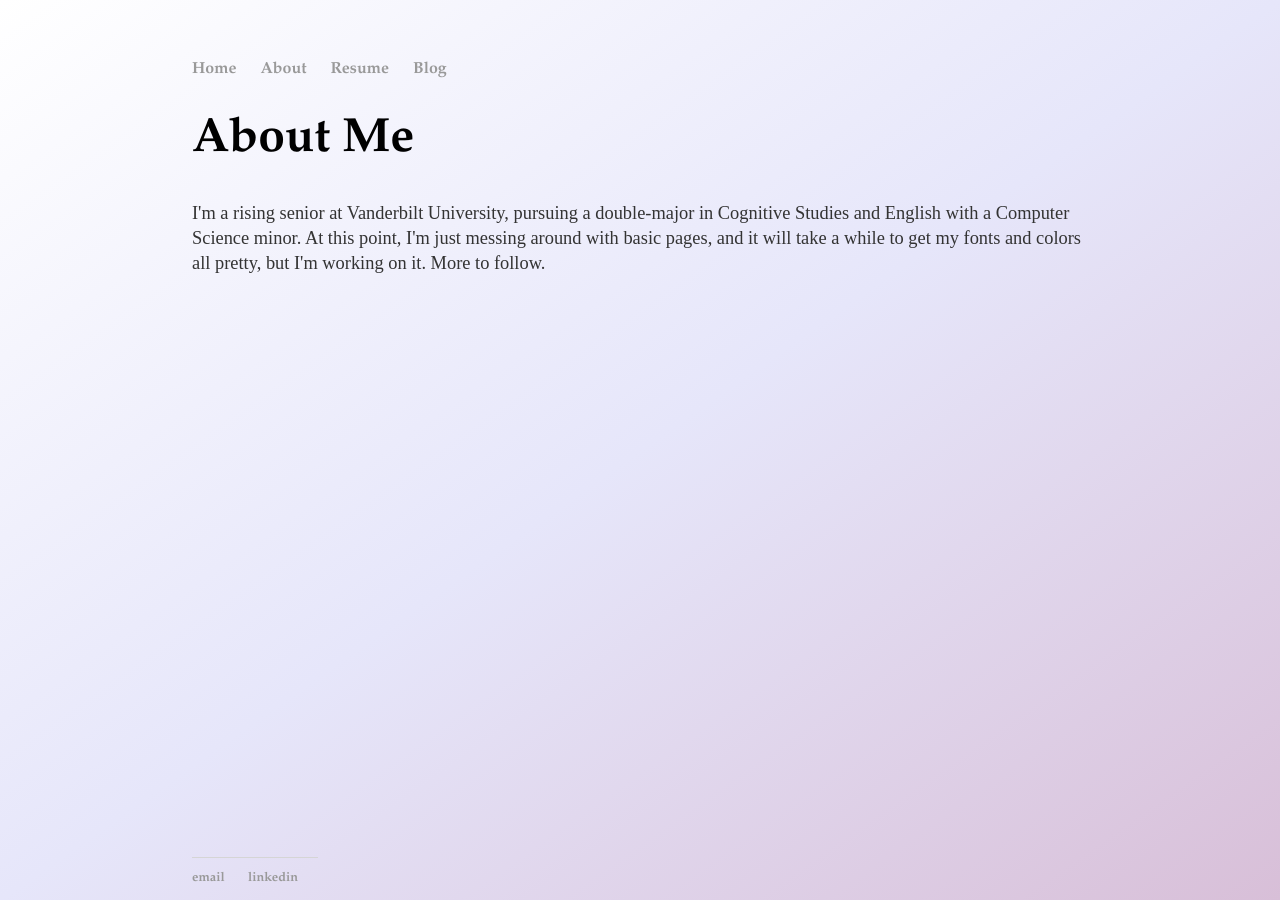
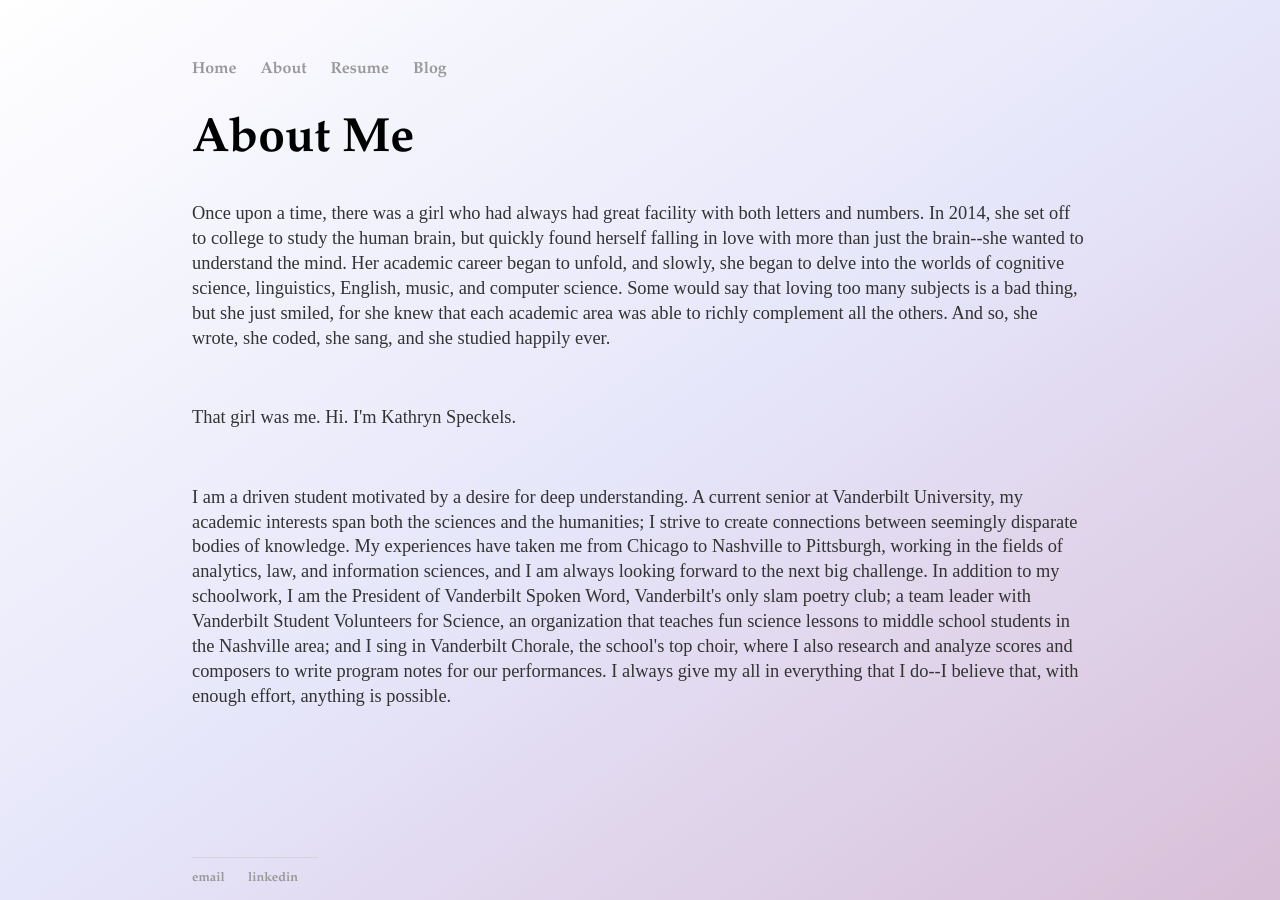
Before and after one commit to kspecks/kspecks.github.io, a Jekyll site: the page built from about/index.html, in a window 1280 px wide. Built offline with Jekyll 4.4.1, drawn with Linux system fonts in a browser that asks for light colours.

Commit message:
Update index.html

```diff
--- a/about/index.html
+++ b/about/index.html
@@ -3,6 +3,24 @@ layout: default
 title: About Me
 ---
 	<h1>{{ page.title }}</h1>
-	<p>I'm a rising senior at Vanderbilt University, pursuing a double-major in Cognitive Studies and English with a Computer Science minor.
-At this point, I'm just messing around with basic pages, and it will take a while to get my fonts and colors all pretty, but I'm
-working on it. More to follow.</p>
+<p> Once upon a time, there was a girl who had always had great facility with both letters and numbers. In 2014,
+	she set off to college to study the human brain, but quickly found herself falling in love
+	with more than just the brain--she wanted to understand the mind. Her academic career began to unfold, and slowly,
+	she began to delve into the worlds of cognitive science, linguistics, English, music, and computer science. Some would say
+	that loving too many subjects is a bad thing, but she just smiled, for she knew that each academic area
+	was able to richly complement all the others. And so, she wrote, she coded, she sang, and she studied happily ever.
+</p>
+<br>
+<p> That girl was me. Hi. I'm Kathryn Speckels. </p>
+<br>
+<p>
+	I am a driven student motivated by a desire for deep understanding. A current senior at Vanderbilt University,
+	my academic interests span both the sciences and the humanities; I strive to create connections between
+	seemingly disparate bodies of knowledge. My experiences have taken me from Chicago to Nashville to Pittsburgh, working
+	in the fields of analytics, law, and information sciences,
+	and I am always looking forward to the next big challenge. In addition to my schoolwork, I am the President of Vanderbilt
+	Spoken Word, Vanderbilt's only slam poetry club; a team leader with Vanderbilt Student Volunteers for Science, an
+	organization that teaches fun science lessons to middle school students in the Nashville area; and I sing in Vanderbilt
+	Chorale, the school's top choir, where I also research and analyze scores and composers to write program notes for
+	our performances. I always give my all in everything that I do--I believe that, with enough effort, anything is possible.
+</p>
```
